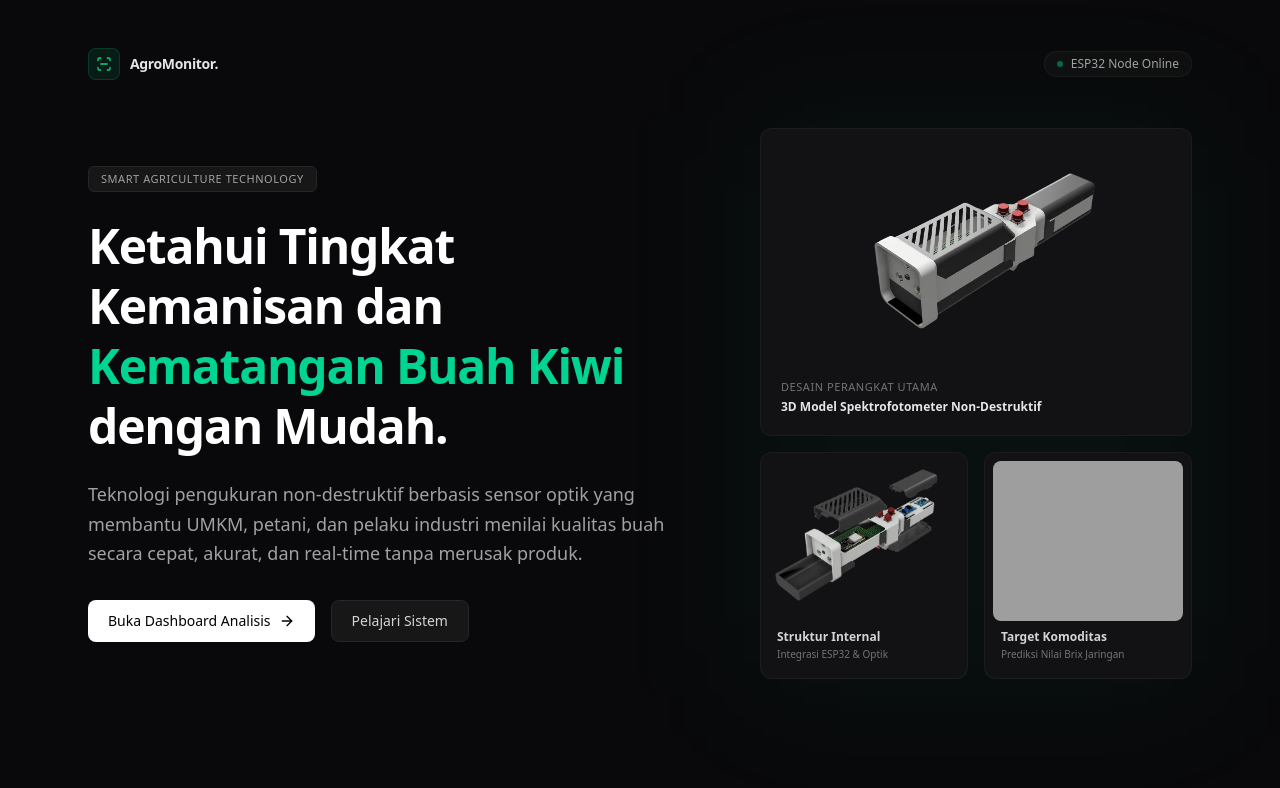
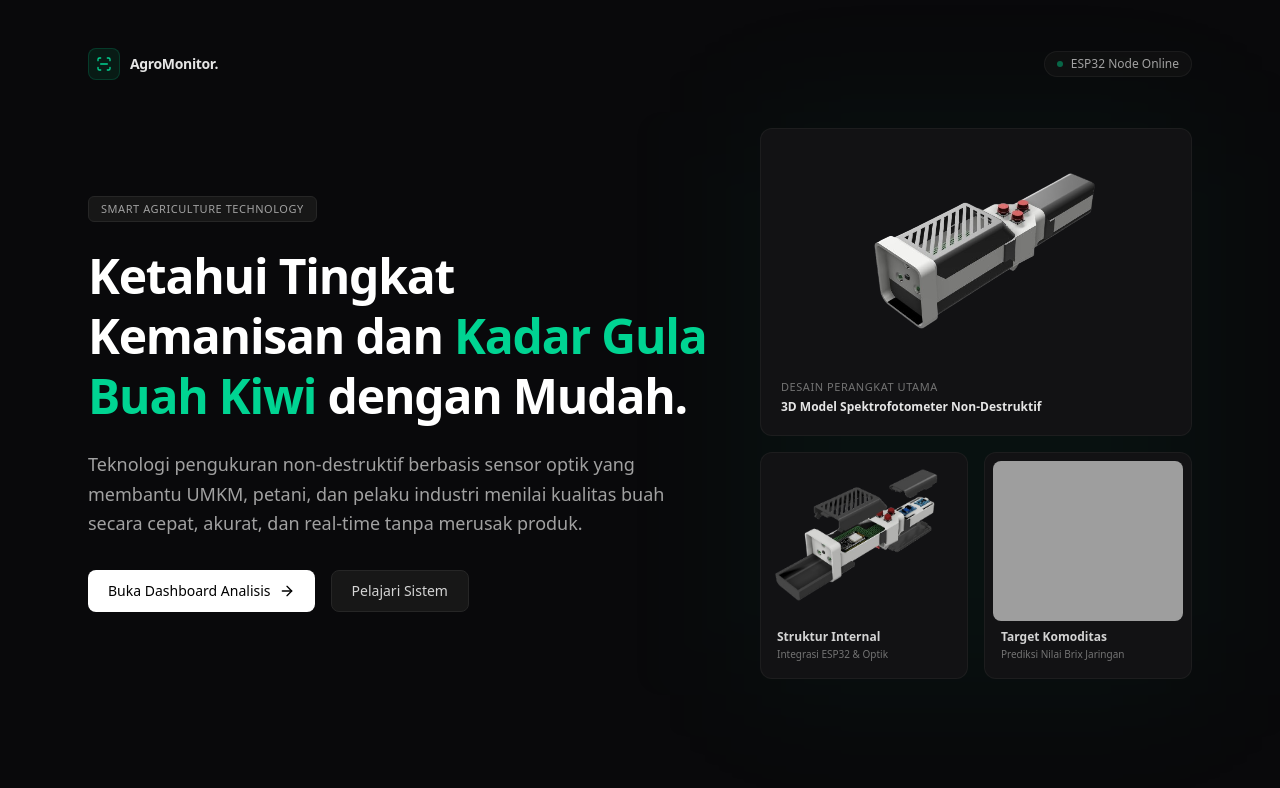
Before and after one commit to thifalmuhammad/Monitoring_Kiwi, a plain HTML site: page index.html in a window 1280 px wide. Shown: the top 788 px of the page. Drawn offline with nearby package versions, Linux system fonts and the light colour scheme; grey boxes are pictures that could not be loaded.

Commit message:
Perubahan Judul Web

```diff
--- a/index.html
+++ b/index.html
@@ -32,7 +32,7 @@
                 </div>
 
                 <h1 class="text-4xl md:text-5xl font-bold tracking-tight leading-tight text-white">
-                    Ketahui Tingkat Kemanisan dan <span class="text-emerald-400">Kematangan Buah Kiwi</span> dengan Mudah.
+                    Ketahui Tingkat Kemanisan dan <span class="text-emerald-400">Kadar Gula Buah Kiwi</span> dengan Mudah.
                 </h1>
 
                 <p class="text-neutral-400 text-base md:text-lg leading-relaxed font-light">
```
